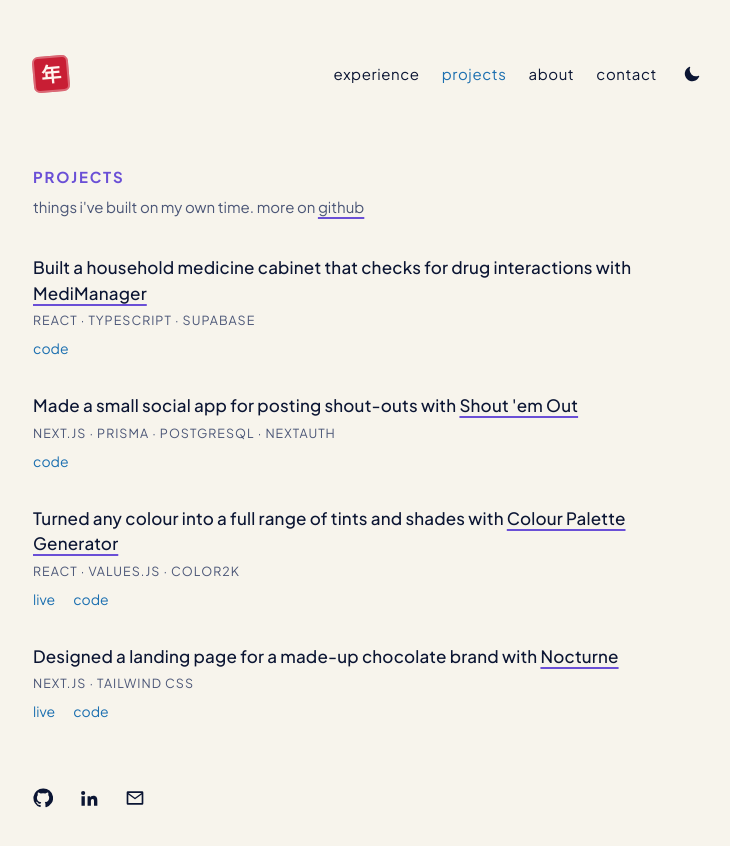
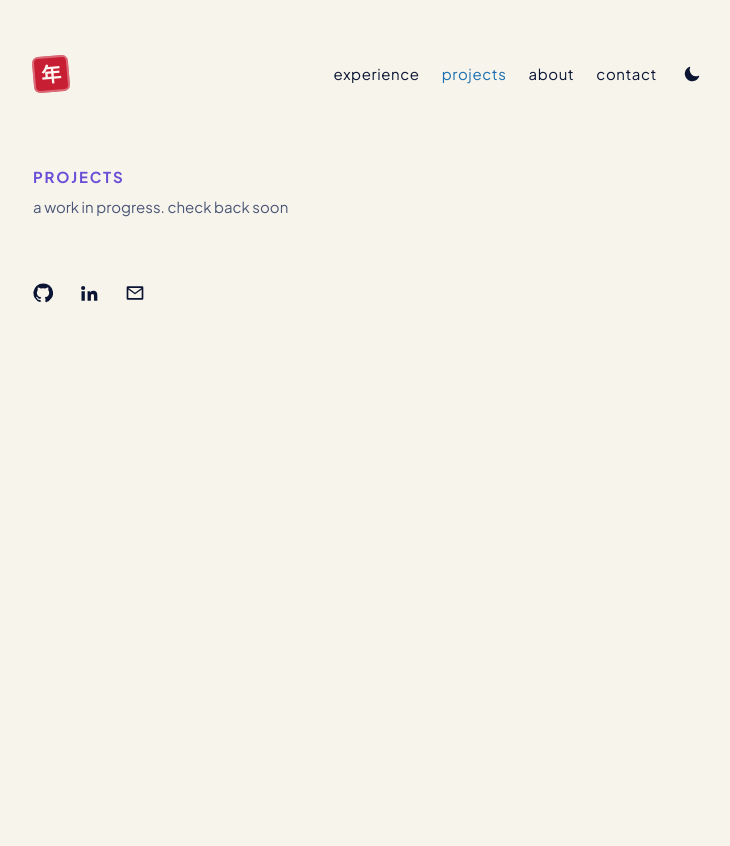
Before and after one commit to eysix/andrew-au, a plain HTML site: page projects.html in a window 1280 px wide. Shown: the whole page, without its empty margins (271-1001 px from the left). After the commit the page ends 800 px from the top, so only its background shows below. Drawn offline with Linux system fonts and the light colour scheme.

Commit message:
Show projects page as a work in progress

```diff
--- a/projects.html
+++ b/projects.html
@@ -35,27 +35,7 @@
     <main>
       <section>
         <h2 class="label">Projects</h2>
-        <p class="sub">things i've built on my own time. more on <a href="https://github.com/eysix">github</a></p>
-      <article class="entry">
-        <h3>Built a household medicine cabinet that checks for drug interactions with <a href="https://github.com/eysix/medimanager">MediManager</a></h3>
-        <p class="meta">React · TypeScript · Supabase</p>
-        <p class="links"><a href="https://github.com/eysix/medimanager">code</a></p>
-      </article>
-      <article class="entry">
-        <h3>Made a small social app for posting shout-outs with <a href="https://github.com/eysix/Shout-em-Out">Shout 'em Out</a></h3>
-        <p class="meta">Next.js · Prisma · PostgreSQL · NextAuth</p>
-        <p class="links"><a href="https://github.com/eysix/Shout-em-Out">code</a></p>
-      </article>
-      <article class="entry">
-        <h3>Turned any colour into a full range of tints and shades with <a href="https://colour-palette-generateur.netlify.app/">Colour Palette Generator</a></h3>
-        <p class="meta">React · values.js · color2k</p>
-        <p class="links"><a href="https://colour-palette-generateur.netlify.app/">live</a> <a href="https://github.com/eysix/Colour-Palette-Generator">code</a></p>
-      </article>
-      <article class="entry">
-        <h3>Designed a landing page for a made-up chocolate brand with <a href="https://nocturne-git-main-eysix.vercel.app/">Nocturne</a></h3>
-        <p class="meta">Next.js · Tailwind CSS</p>
-        <p class="links"><a href="https://nocturne-git-main-eysix.vercel.app/">live</a> <a href="https://github.com/eysix/Nocturne">code</a></p>
-      </article>
+        <p class="sub">a work in progress. check back soon</p>
       </section>
 
     </main>
```
